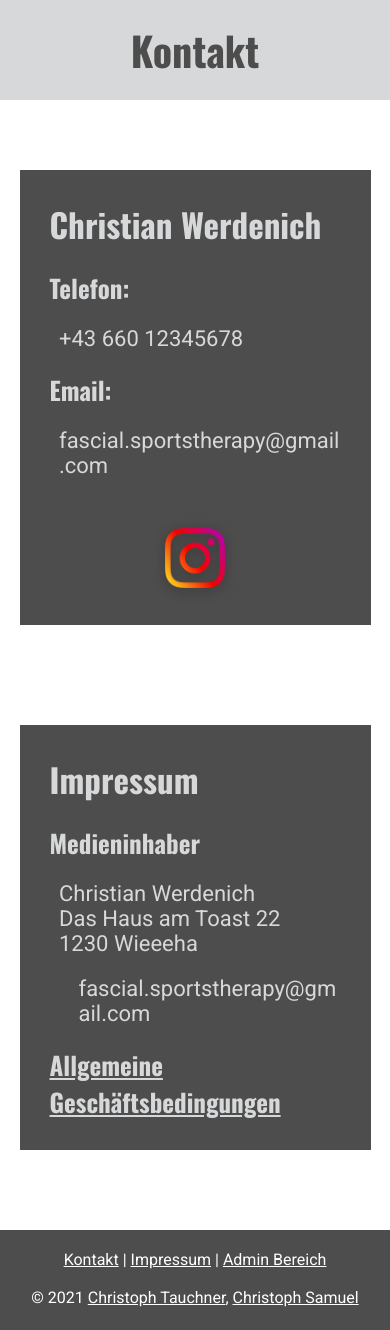
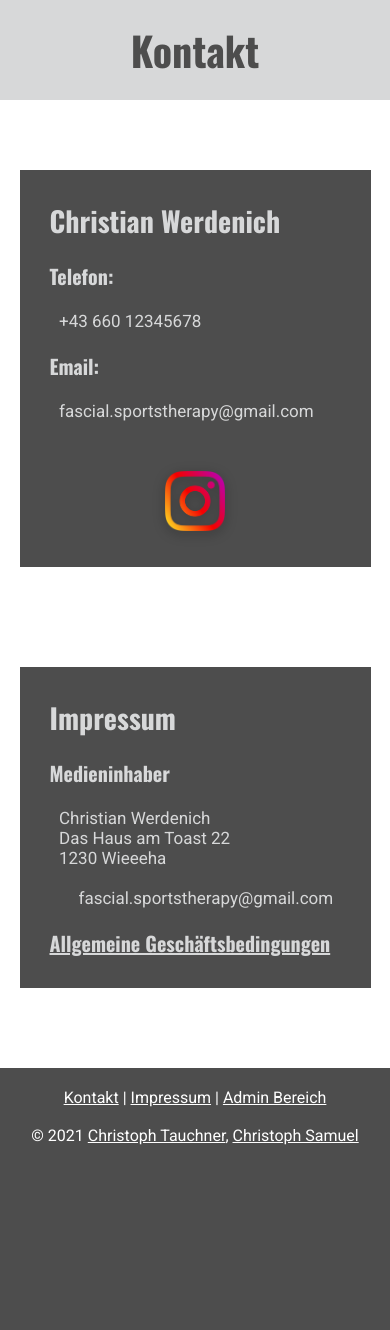
Before and after one commit to nico0601/Sommerprojekt2021, a PHP site: page /website/kontakt.php in a window 390 px wide. Shown: the part 47-1377 px from the top of the page. After the commit the page ends 1192 px from the top, so only its background shows below. Run offline with PHP 8.4, Linux system fonts and the light colour scheme; style sheets or scripts are compiled from the project's sources.

Commit message:
fixed wrapping and font-size of "kontakt.php"

```diff
--- a/website/kontakt.scss
+++ b/website/kontakt.scss
@@ -66,6 +66,7 @@
   .item {
     width: max-content;
     padding: 20px;
+    margin: 50px;
   }
 }
 
@@ -100,4 +101,17 @@
   .item {
     padding: 20px;
   }
+
+
+  .item > *:nth-child(1) {
+    font-size: 28px;
+  }
+  .right, .right2, .right > p, .right2 > p {
+    font-family: "Roboto", sans-serif !important;
+    font-size: 17px !important;
+  }
+  .item > *, .item > div > * {
+    color: #D7D8D9;
+    font-size: 20px;
+  }
 }
--- a/website/termin.scss
+++ b/website/termin.scss
@@ -160,6 +160,7 @@ input[type=date]:invalid {
   grid-area: 1 / 1 / 2 / 2;
 }
 
+
 #formButton {
   cursor: pointer;
   padding: 10px;
```
